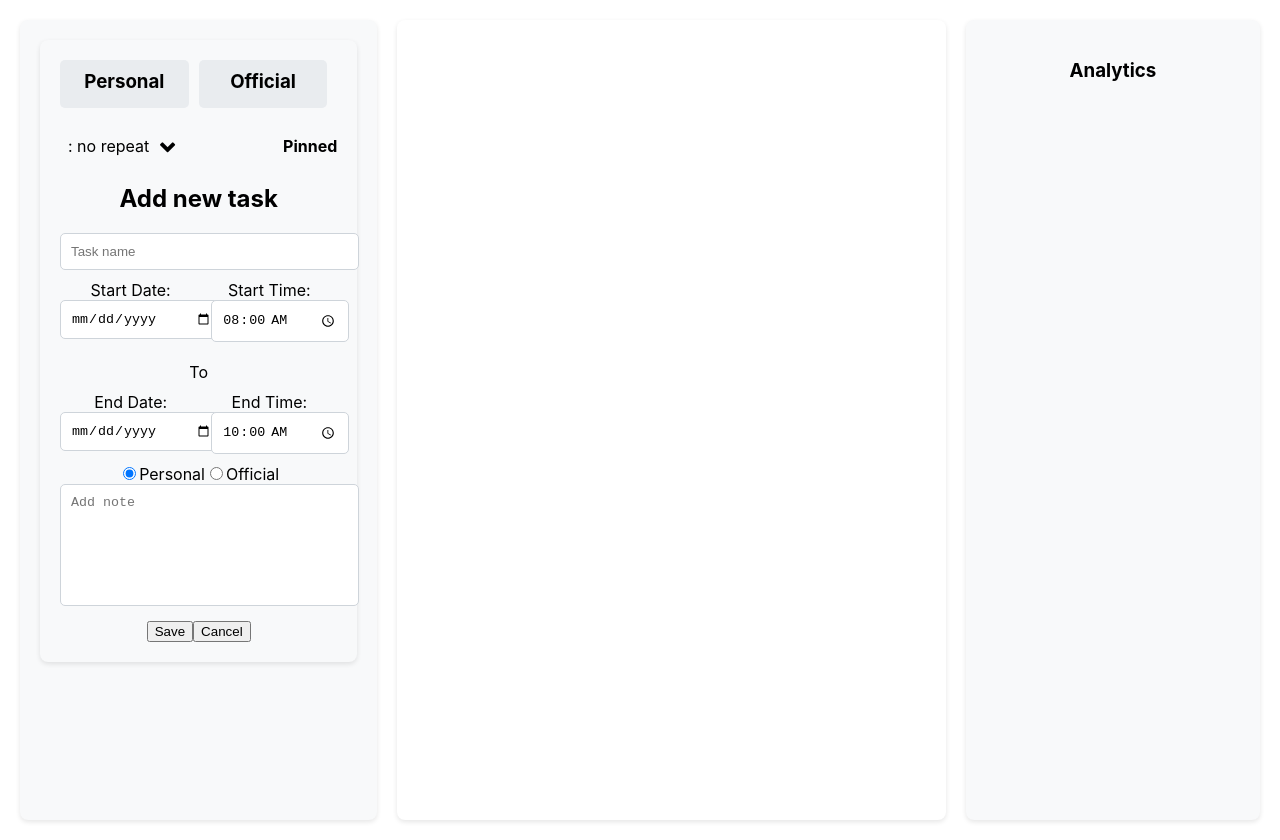
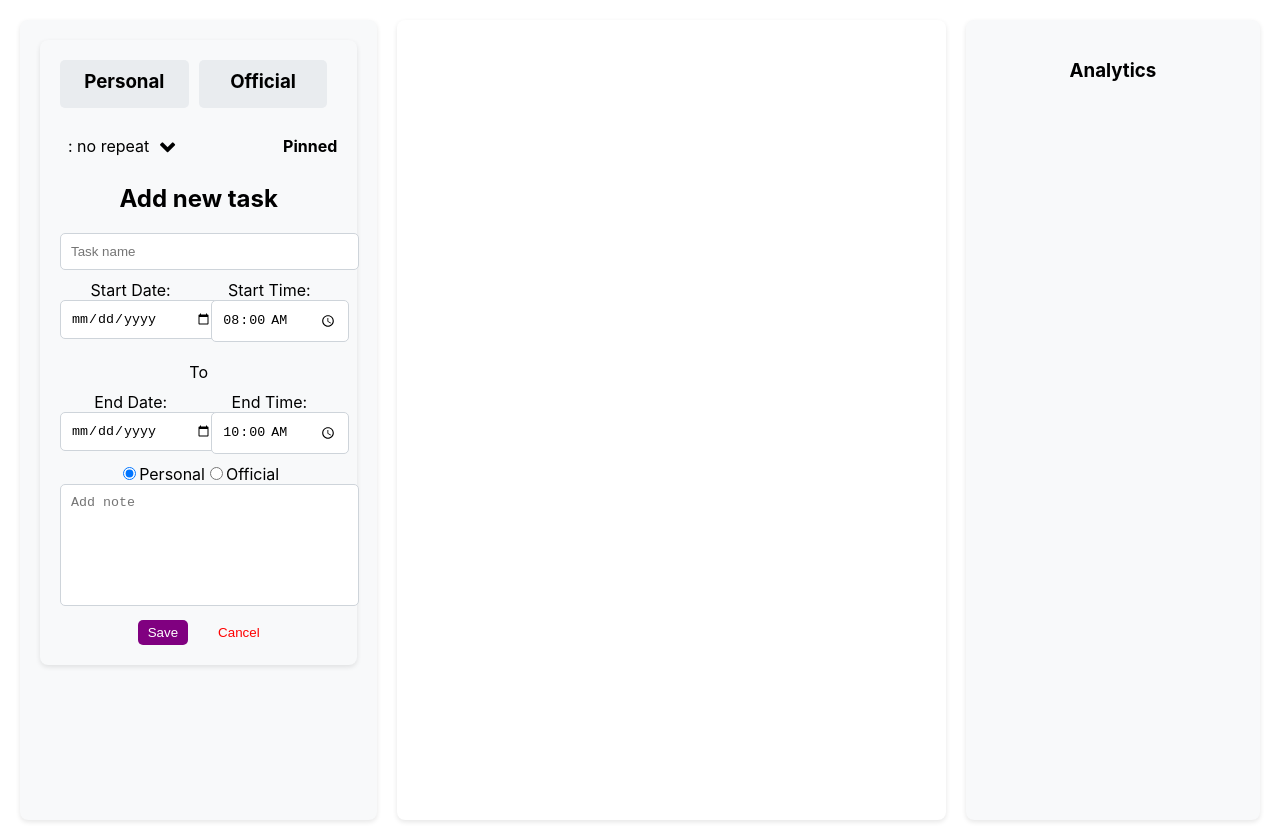
Before and after one commit to Kendi-prog/todo-habit-tracker, a React (Create React App) app: page / in a window 1280 px wide. Built offline with nearby package versions, Linux system fonts and the light colour scheme.

Commit message:
giving classNames to my save and cancel button and adjusting their styles

```diff
--- a/src/components/task-input/task-input.component.jsx
+++ b/src/components/task-input/task-input.component.jsx
@@ -138,8 +138,8 @@ const TaskInput = ({ addTask, removeTask, personalCount, officialCount }) => {
                     placeholder="Add note"
                     />
 
-                <button onClick={handleAddTask}>Save</button>
-                <button onClick={removeTask}>Cancel</button>
+                <button className="save-button" onClick={handleAddTask}>Save</button>
+                <button className="cancel-button" onClick={removeTask}>Cancel</button>
             </div>
         </div>
     );
--- a/src/components/task-input/task-input.styles.scss
+++ b/src/components/task-input/task-input.styles.scss
@@ -80,9 +80,10 @@
         }
 
         .save-button {
-            background-color: lightpurple;
+            background-color: purple;
             color: white;
-            padding: 10px 15px;
+            padding: 5px 10px;
+            margin-right: 30px;
             border: none;
             border-radius: 5px;
             cursor: pointer;
@@ -94,7 +95,7 @@
             border: none;
             cursor: pointer;
             padding: 0;
-            text-decoration: underline;
+            text-decoration: none;
         }
     }
 }
```
